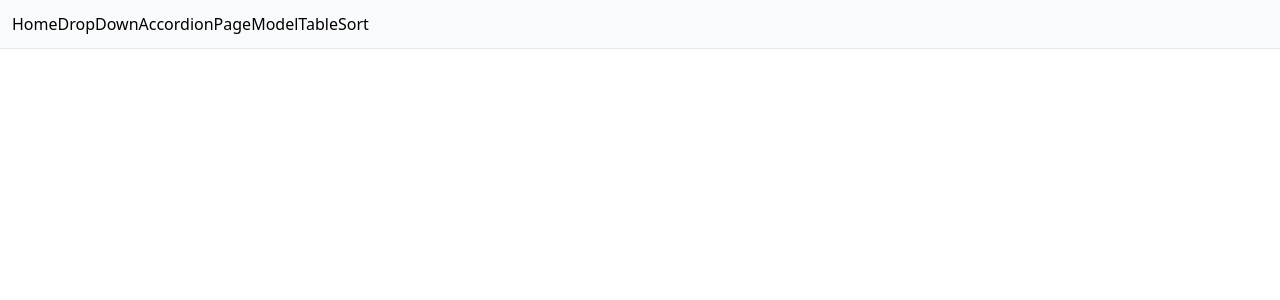
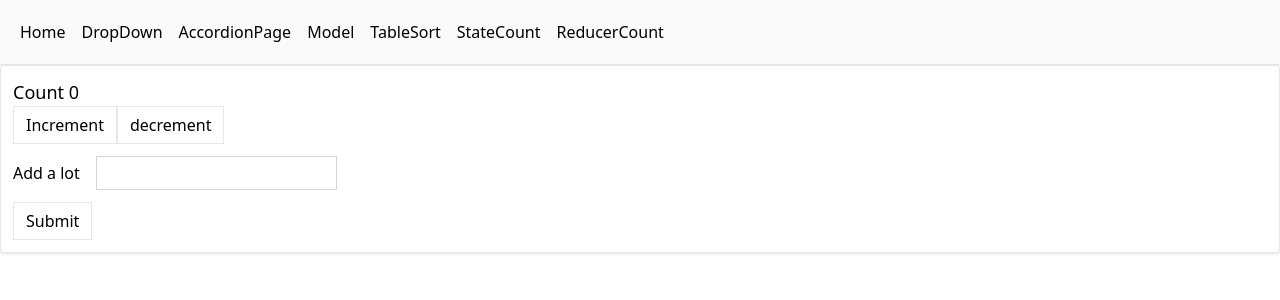
Before and after one commit to Urvessss/ReactForNavigation, a React (Create React App) app: page /reducerCount in a window 1280 px wide. Shown: the top 300 px of the page. Built offline with nearby package versions, Linux system fonts and the light colour scheme; the HTML template or start-up script is replaced by a standard one.

Commit message:
state and reducer counter added

```diff
--- a/src/App.js
+++ b/src/App.js
@@ -7,6 +7,8 @@ import AccordionPage from './pages/AccordionPage';
 import Header from './componets/Header';
 import  ModelPage  from './pages/ModelPage';
 import TablePage from './pages/TablePage';
+import StateCounter from './pages/StateCounter';
+import ReducerCounter from './pages/ReducerCounter';
 
 const App = () => {
   return (
@@ -19,6 +21,8 @@ const App = () => {
       <Route path='/act' element={<AccordionPage/>}/>
       <Route path='/model' element={<ModelPage/>}/>
       <Route path='/table' element={<TablePage/>}/>
+      <Route path='/stateCount' element={<StateCounter/>}/>
+      <Route path='/reducerCount' element={<ReducerCounter/>}/>
     </Routes>
     </BrowserRouter>
     </>
--- a/src/componets/Header.js
+++ b/src/componets/Header.js
@@ -5,20 +5,26 @@ const Header = () => {
     <div className='flex justify-between p-3 bg-gray-50 border-b items-center' >
        <div className='flex'>
         <ul className='flex'>
-            <li>
+            <li className='p-1 m-1'>
                 <Link to='/'>Home</Link>
             </li>
-            <li>
+            <li className='p-1 m-1'>
                 <Link to='/dropdown'>DropDown</Link>
             </li>
-            <li>
+            <li className='p-1 m-1'>
                 <Link to ='act'>AccordionPage</Link>
             </li>
-            <li>
+            <li className='p-1 m-1'>
                 <Link to ='model'>Model</Link>
             </li>
-            <li>
+            <li className='p-1 m-1'>
                 <Link to ='table'>TableSort</Link>
+            </li>
+            <li className='p-1 m-1'>
+                <Link to ='stateCount'>StateCount</Link>
+            </li>
+            <li className='p-1 m-1'>
+                <Link to ='reducerCount'>ReducerCount</Link>
             </li>
         </ul>
         </div>
--- a/src/componets/Home.js
+++ b/src/componets/Home.js
@@ -3,7 +3,7 @@ import React from 'react'
 const Home = () => {
   return (
     <div>
-        <img src='https://picsum.photos/300/200' alt='random image'/>
+        <img src='https://picsum.photos/300/200' alt='random-img'/>
     </div>
   )
 }
--- /dev/null
+++ b/src/pages/ReducerCounter.js
@@ -0,0 +1,93 @@
+import React, { useReducer } from "react";
+import Button from "./../componets/Button";
+import Panel from "./../componets/Panel";
+
+const ReducerCounter = () => {
+
+  const INC_COUNT = "Increment";
+  const DEC_COUNT = "Decrement";
+  const CHANGE_VALUE = "change-value";
+  const ADD_VALUE='Add_Value'
+
+  const reducer = (state, action) => {
+    switch (action.type) {
+      case INC_COUNT:
+        return {
+          ...state,
+          count: state.count + 1,
+        };
+      case DEC_COUNT:
+        return {
+          ...state,
+          count: state.count - 1,
+        };
+      case CHANGE_VALUE:
+        return {
+          ...state,
+          valuetoAdd:action.paylode,
+        };
+        case ADD_VALUE:
+            return {
+              ...state,
+         count: state.count + state.valuetoAdd
+            };
+      default:
+        return state
+
+    }
+
+  };
+
+  const [state, dispatch] = useReducer(reducer, {
+    count: 0,
+    valuetoAdd: 0,
+  });
+
+  const increment = () => {
+
+    dispatch({
+      type: INC_COUNT,
+    });
+  };
+  const decrement = () => {
+
+    dispatch({
+      type: DEC_COUNT,
+    });
+  };
+  const handleChange = (event) => {
+    const value = parseInt(event.target.value) || 0;
+
+    dispatch({
+      type: CHANGE_VALUE,
+      paylode: value,
+    });
+  };
+  const handleSubmit = (event) => {
+    event.preventDefault();
+    dispatch({
+        type:ADD_VALUE
+    })
+  };
+  return (
+    <Panel className="m-3">
+      <h1 className="text-lg">Count {state.count}</h1>
+      <div className="flex flex-row">
+        <Button onClick={increment}>Increment</Button>
+        <Button onClick={decrement}>decrement</Button>
+      </div>
+      <form onSubmit={handleSubmit}>
+        <label>Add a lot </label>
+        <input
+          value={state.valuetoAdd || ""}
+          onChange={handleChange}
+          type="number"
+          className="p-1 m-3 bg-gray border border-gray-300"
+        ></input>
+        <Button onSubmit={handleSubmit}>Submit</Button>
+      </form>
+    </Panel>
+  );
+};
+
+export default ReducerCounter;
--- /dev/null
+++ b/src/pages/StateCounter.js
@@ -0,0 +1,44 @@
+import React, { useState } from "react";
+import Button from "./../componets/Button";
+import Panel from "./../componets/Panel";
+
+const StateCounter = () => {
+  const [count, setCount] = useState(0);
+  const [valuetoAdd, setValuetoAdd] = useState(0);
+  const increment = () => {
+    setCount(count + 1);
+  };
+  const decrement = () => {
+    setCount(count - 1);
+  };
+  const handleChange = (event) => {
+    const value = parseInt(event.target.value) || 0;
+    setValuetoAdd(value);
+  };
+  const handleSubmit = (event) => {
+    event.preventDefault();
+    setCount(count + valuetoAdd);
+    setValuetoAdd(0);
+  };
+  return (
+    <Panel className="m-3">
+      <h1 className="text-lg">Count {count}</h1>
+      <div className="flex flex-row">
+        <Button onClick={increment}>Increment</Button>
+        <Button onClick={decrement}>decrement</Button>
+      </div>
+      <form onSubmit={handleSubmit}>
+        <label>Add a lot </label>
+        <input
+          value={valuetoAdd || ""}
+          onChange={handleChange}
+          type="number"
+          className="p-1 m-3 bg-gray border border-gray-300"
+        ></input>
+        <Button onSubmit={handleSubmit}>Submit</Button>
+      </form>
+    </Panel>
+  );
+};
+
+export default StateCounter;
```
